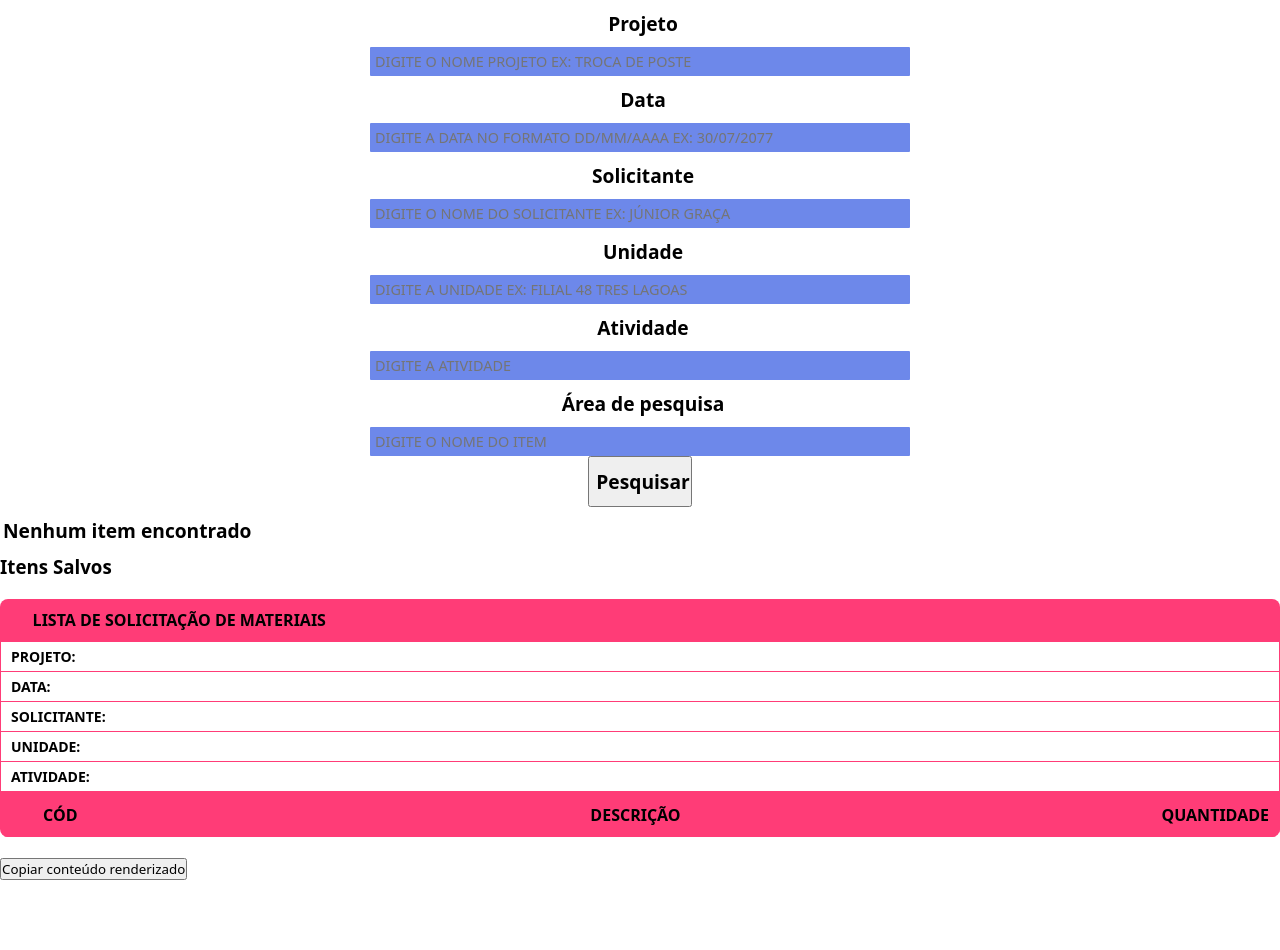
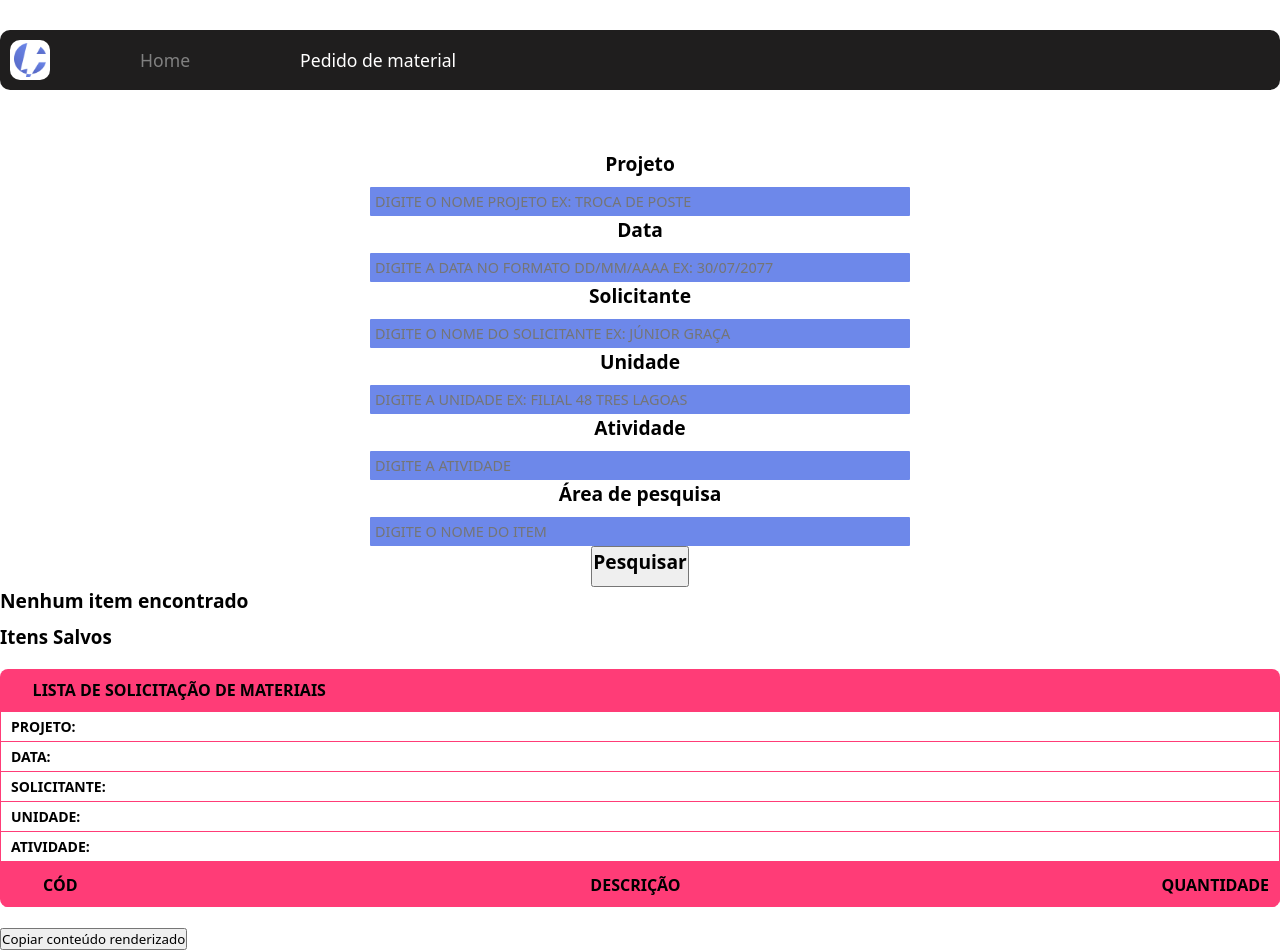
Before and after one commit to juniorgraca/veroetiqueapp, a React (Vite) app: page /pedido in a window 1280 px wide. Before the commit the page ends 880 px from the top, so only its background shows below. Built offline with nearby package versions, Linux system fonts and the light colour scheme; the HTML template or start-up script is replaced by a standard one.

Commit message:
Primeiro commit

```diff
--- a/src/PedidoMaterial/PedidoMaterial.module.css
+++ b/src/PedidoMaterial/PedidoMaterial.module.css
@@ -25,7 +25,6 @@
 }
 
 .detalhes {
-
   border: 1px solid #FF3C77;
 }
 
@@ -42,7 +41,6 @@
 }
 
 .tabelaMateriais {
-
   border-collapse: collapse;
 }
 
@@ -123,10 +121,20 @@
   width: 600px;
   margin: 0 auto;
   text-align: center;
-
+  padding-top: 30px;
 }
 .pTitle{
   font-weight: 700;
   width: 100%;
   font-size: 1.2rem;
+  margin: 0;
+  margin-bottom: 10px;
 }
+.secHome{
+
+  margin-top: 0px;
+
+
+
+
+}
--- a/src/PedidoMaterial/PedidoMaterial.tsx
+++ b/src/PedidoMaterial/PedidoMaterial.tsx
@@ -1,3 +1,4 @@
+import Navbar from '../navbar/Navbar';
 import itemSearch from '../type/itemSearch.json';
 import style from './PedidoMaterial.module.css';
 import { useState } from 'react';
@@ -116,7 +117,11 @@ function PedidoMaterial() {
   };
 
   return (
+
     <>
+
+    <div className={style.secHome}>
+    <Navbar/>
       <div className={style.naoCopiar}>
         <p className={style.pTitle}>Projeto</p>
         <input type="text" placeholder="DIGITE O NOME PROJETO EX: TROCA DE POSTE" value={projeto} onChange={(e) => setProjeto(e.target.value)} />
@@ -226,6 +231,7 @@ function PedidoMaterial() {
       <div>
         <button onClick={copyRenderedContent}>Copiar conteúdo renderizado</button>
       </div>
+      </div>
     </>
   );
 }
--- a/src/navbar/Navbar.css
+++ b/src/navbar/Navbar.css
@@ -1,9 +1,15 @@
 .liBar {
   color: gray; /* Estilo para as abas inativas */
   text-decoration: none;
+  padding: 30px 30px;
 }
 
 .liBar.active {
   color: rgb(255, 255, 255); /* Cor da aba ativa */
   font-weight: 500; /* Você pode adicionar mais estilos aqui */
 }
+.navBartop{
+  width: 100%;
+  max-width: 100%;
+  height: 60px;
+}
--- a/src/navbar/Navbar.tsx
+++ b/src/navbar/Navbar.tsx
@@ -26,7 +26,7 @@ function Navbar() {
           </Link> */}
           <Link
             className={`liBar ${location.pathname === "/pedido" ? "active" : ""}`}
-            to="/vsn"
+            to="/pedido"
           >
             Pedido de material
           </Link>
```
